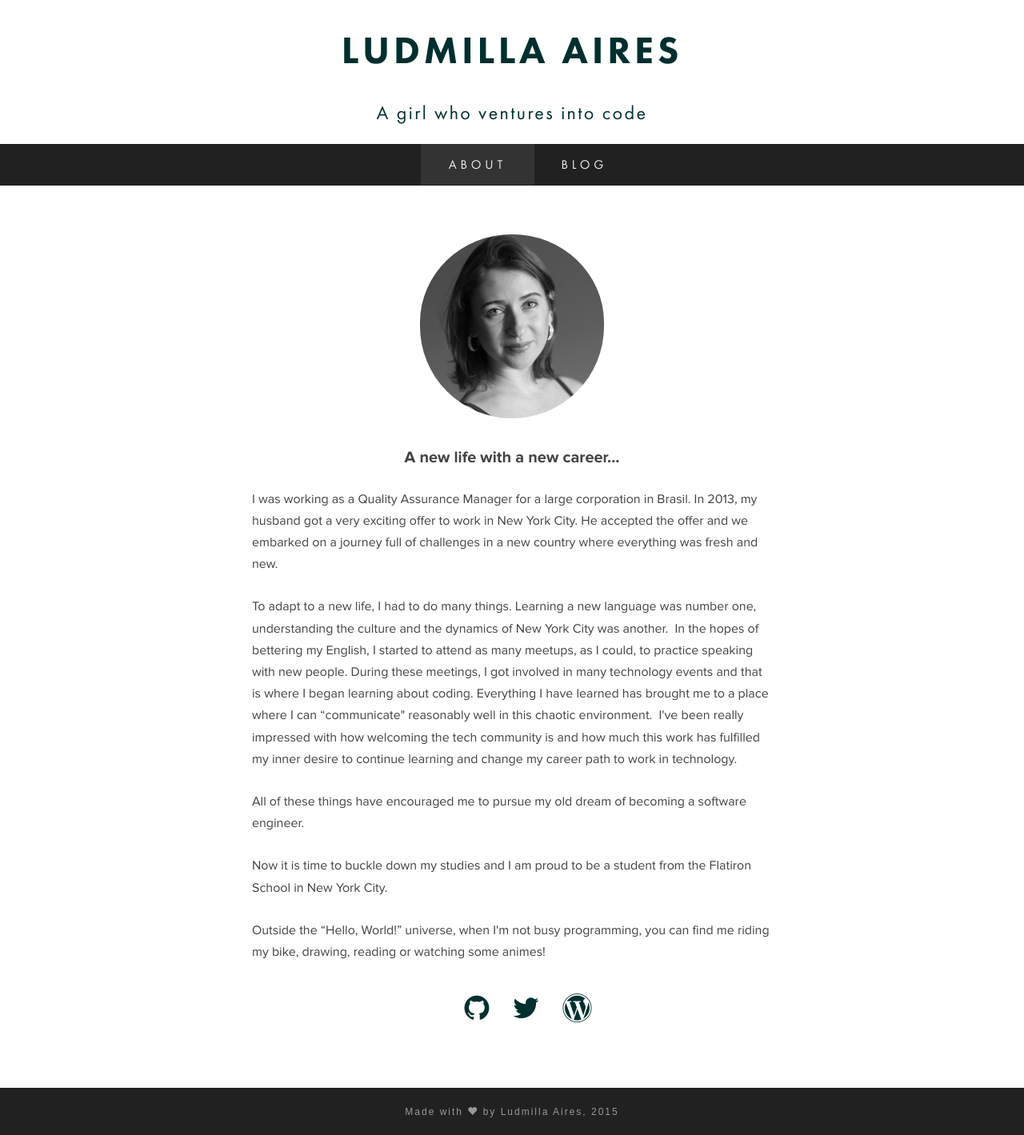
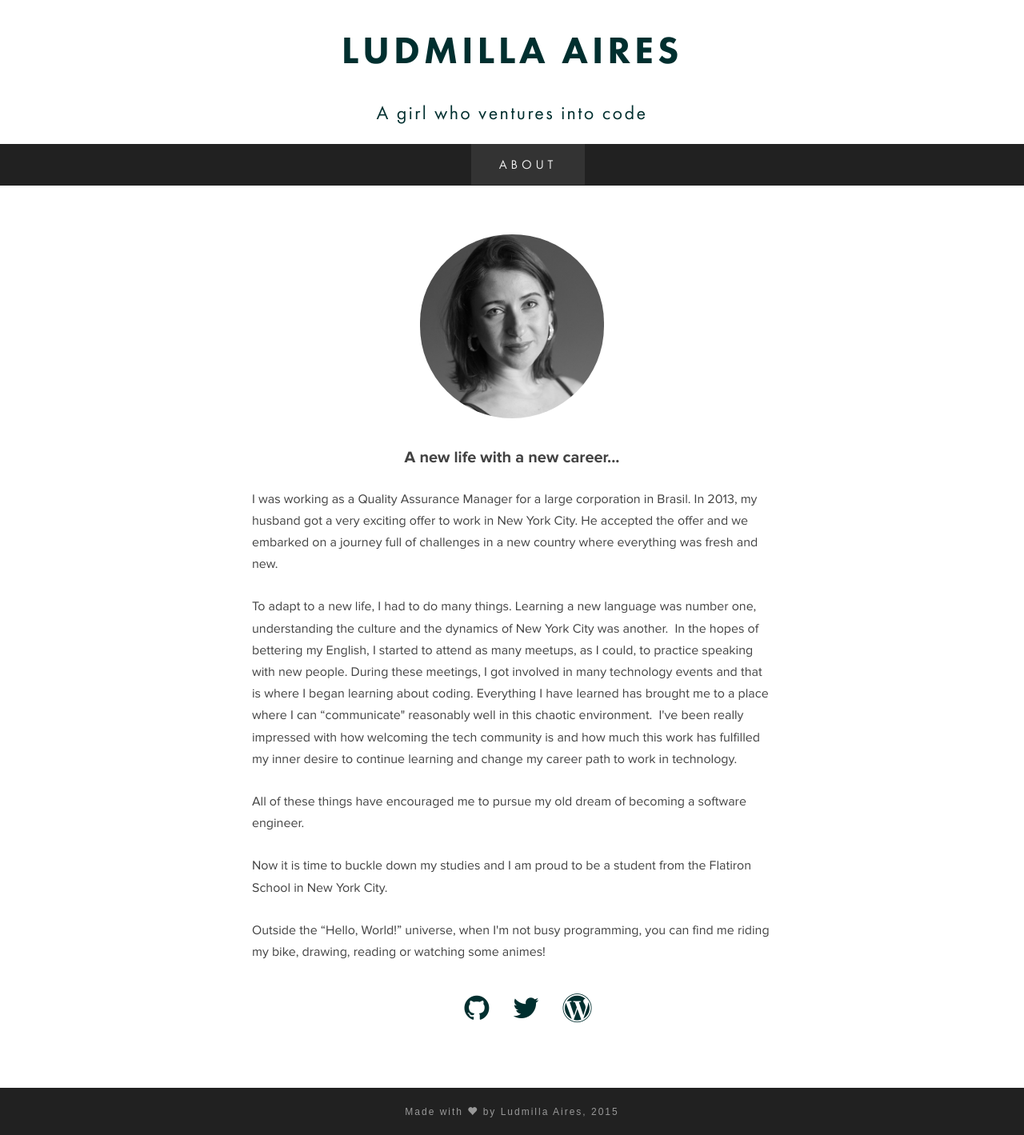
Before and after one commit to ludaires/ludaires.github.io, a Jekyll site: the page built from index.html, in a window 1280 px wide. Shown: the whole page at 80% size. Built offline with Jekyll 4.4.1, drawn with Linux system fonts in a browser that asks for light colours; nearby versions of some CDN libraries.

```diff
--- a/_includes/header.html
+++ b/_includes/header.html
@@ -4,7 +4,7 @@
   <nav>
     <ul>
     <li class="active"><a href="index.html">About</a></li>
-      <li><a href="blog.html">Blog</a></li>
+      <!-- <li><a href="blog.html">Blog</a></li> -->
       <!-- <li><a href="pdf/aires-resume.pdf">Resume</a></li> -->
     </ul>
   </nav>
```
